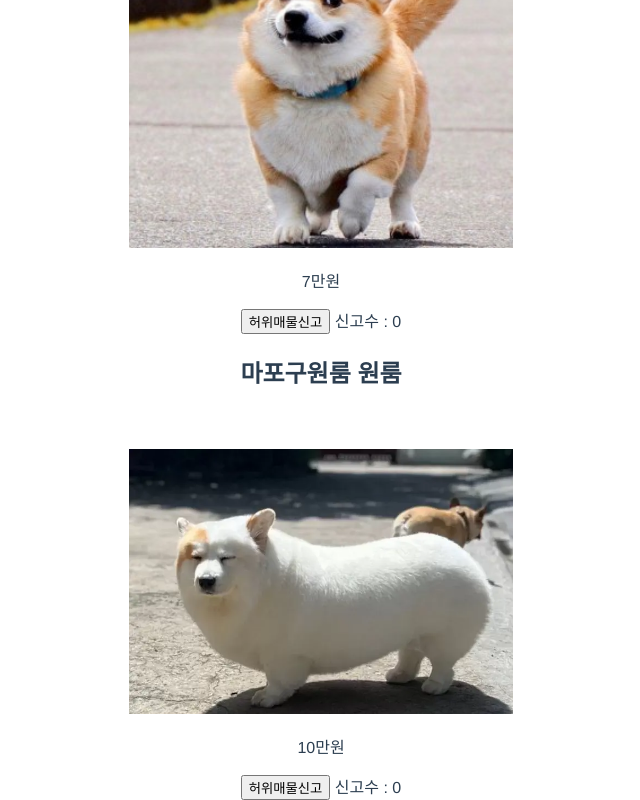
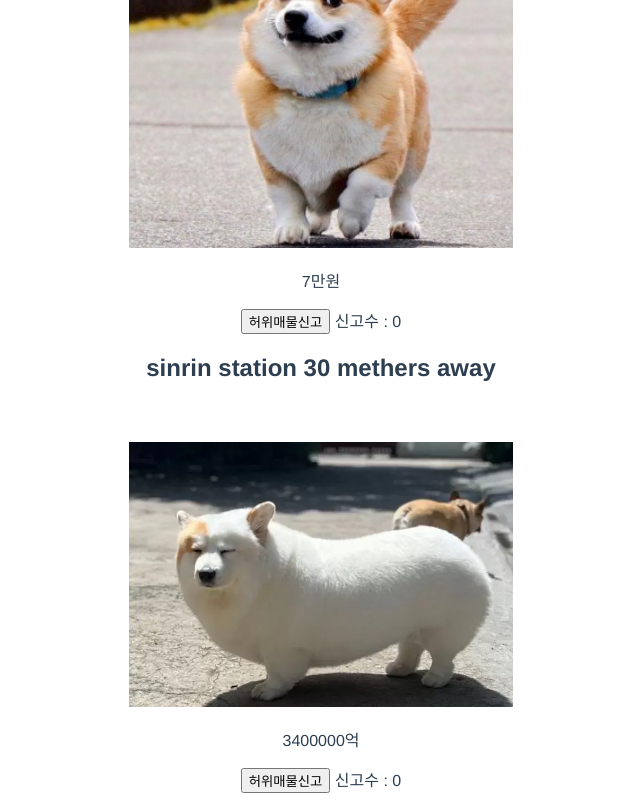
Before and after one commit to BaeejiH/vuedongsan, a Vue app: page / in a window 1280 px wide. Shown: the part 1401-2201 px from the top of the page, without its empty margins (319-959 px from the left). Built offline with nearby package versions, Linux system fonts and the light colour scheme.

Commit message:
상품창 닫기 + 상품목록 생성(데이터로)

```diff
--- a/src/App.vue
+++ b/src/App.vue
@@ -69,15 +69,18 @@
   </div>
 
   <div>
-    <h2>{{products[2]}} 원룸</h2>
+    <h2>{{상품목록[0].title}}</h2>
      <img src="./assets/W4.webp" class="W-img">
-    <p>10만원</p>
+    <p>{{상품목록[0].price}}억</p>
     <button @click="decrease1">허위매물신고</button> <span>신고수 : {{신고수[2]}}</span>
   </div>
 
 </template>
 
 <script>
+
+import data from './assets/data.js';
+
 //함수를 쓰는 이유는 긴 코드를 짧은 코드로 요약하기 위해
 
 export default {
@@ -88,6 +91,7 @@ export default {
       //여기에 모든 데이터 저장해둬야 함
       //데이터는 odject 자료로 저장
       //데이터를 위에다 넣어줄 수 있음
+      상품목록: data,
       모달창현재상태: false,
       신고수 : [0,0,0],
       메뉴들 : ['Home','shop','About'],
@@ -98,7 +102,7 @@ export default {
       스타일 : 'color : red',
       스타이일 : 'color : blue',
       스타이이일 : 'color : purple',
-      products : ['역상동 원룸','천호동원룸','마포구원룸']
+      products : ['역삼동','천호동','마포구']
     }
   },
   methods: {
--- /dev/null
+++ b/src/assets/data.js
@@ -0,0 +1,8 @@
+
+export default [{
+ id : 0,
+ title : "sinrin station 30 methers away",
+ content : "1년 신축공사한 남향 원룸 , 공기청정기 제공",
+ price : 3400000
+
+}]
```
